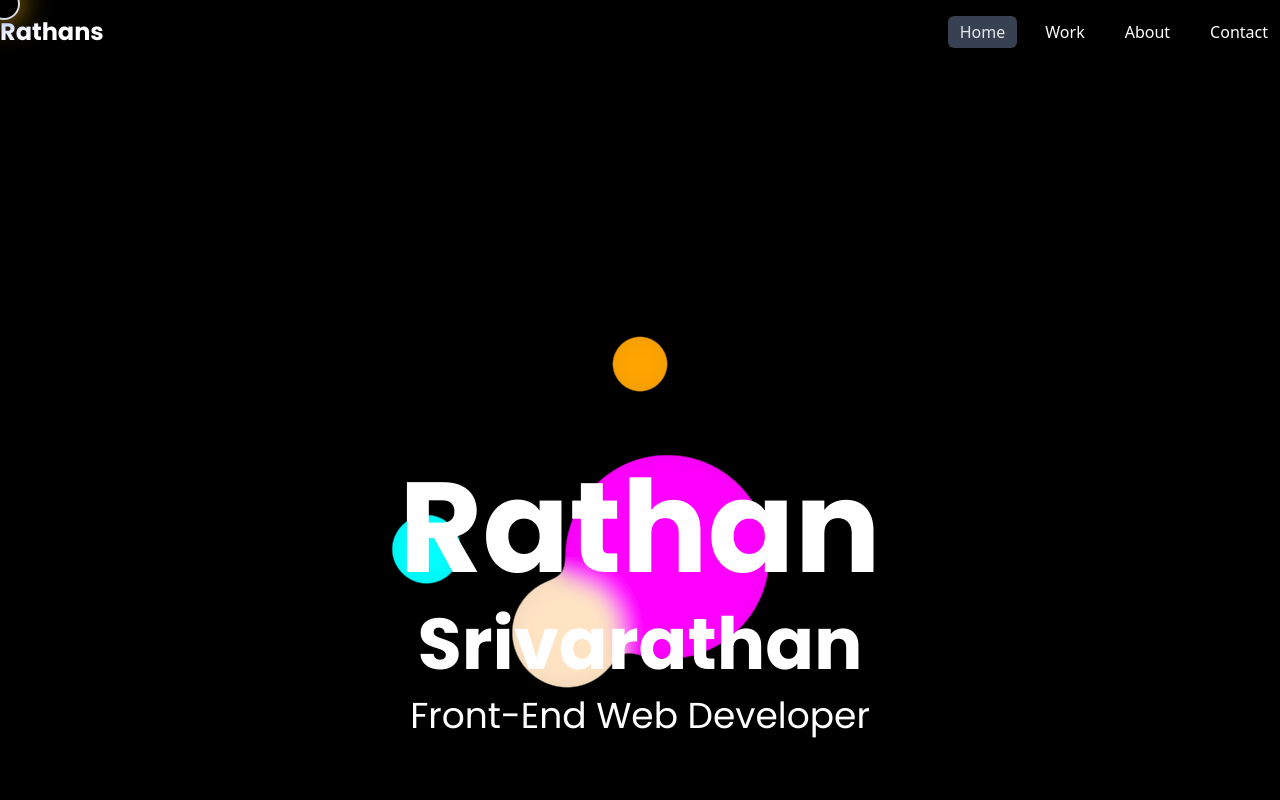
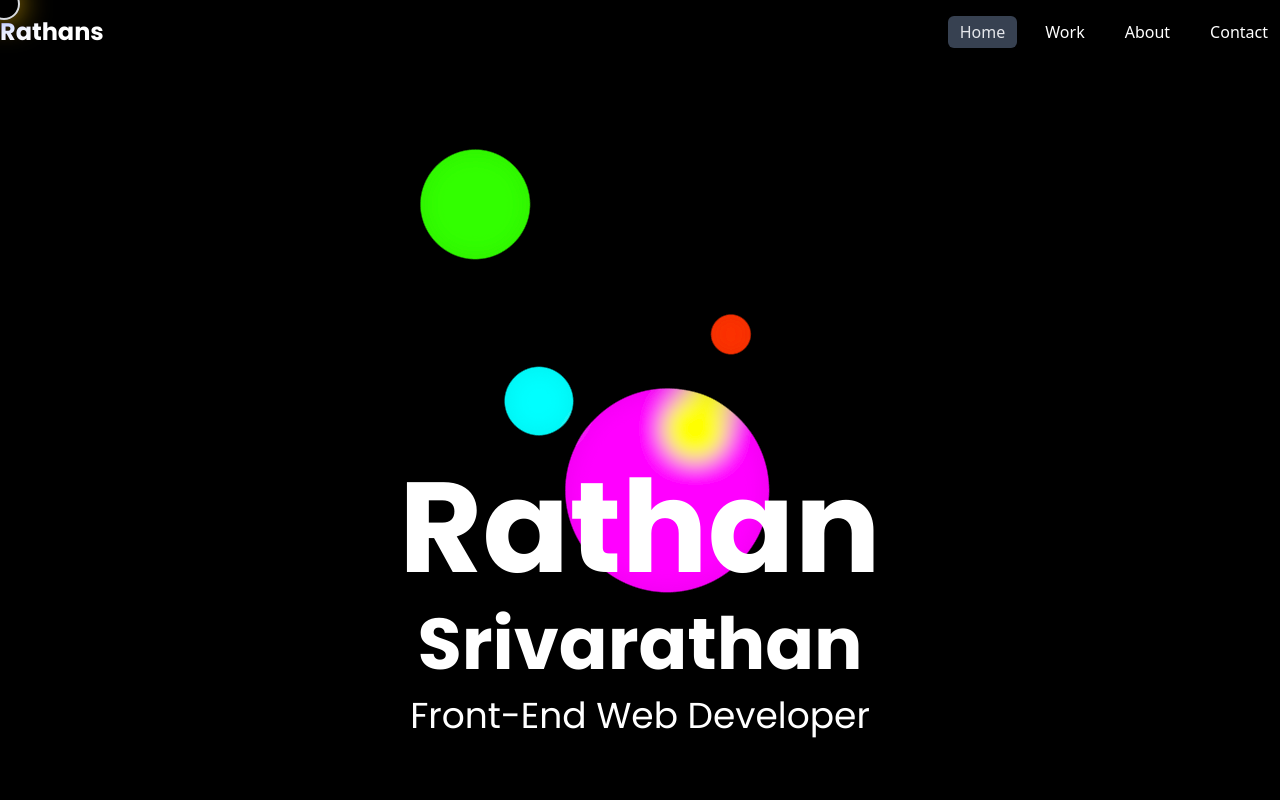
Before and after one commit to R-than/FWD-portfolio, a React (Vite) app: page / in a window 1280 px wide. Shown: the top 800 px of the page. Built offline with nearby package versions, Linux system fonts and the light colour scheme.

Commit message:
updated effects in Blob Component

```diff
--- a/src/components/Blob.jsx
+++ b/src/components/Blob.jsx
@@ -8,11 +8,15 @@ function Blob() {
        const bigBlob = svgRef.current.querySelector('.bigBlob');
        const smallBlob1 = svgRef.current.querySelector('.smallBlob1');
        const smallBlob2 = svgRef.current.querySelector('.smallBlob2');
+       const smallBlob3 = svgRef.current.querySelector('.smallBlob3');
+       const smallBlob4 = svgRef.current.querySelector('.smallBlob4');
 
        if (bigBlob && smallBlob1 && smallBlob2) {
          bigBlob.style.animation = 'orbit 20s infinite linear';
-         smallBlob1.style.animation = 'orbit 15s infinite linear';
-         smallBlob2.style.animation = 'orbit 10s infinite linear reverse';
+         smallBlob1.style.animation = 'orbit 10s infinite linear';
+         smallBlob2.style.animation = 'orbit 20s infinite linear reverse';
+         smallBlob3.style.animation = 'orbit 30s infinite linear reverse';
+         smallBlob4.style.animation = 'orbit 30s infinite linear reverse';
        }
     }, []);
 
@@ -26,14 +30,17 @@ function Blob() {
              </filter>
            </defs>
            <g style={{ filter: 'url(#gooey)' }}>
-             {/* Big bob 1 */}
-             <circle className="bigBlob " cx="55%" cy="60%" r="150" fill="magenta" stroke="black " />
-             {/* Big bob 2 */}
-             <circle className="smallBlob2 " cx="50%" cy="75%" r="80" fill="bisque" stroke="black " />
-             {/* Small bob 1 */}
-             <circle className="smallBlob1 blur-2x1" cx="40%" cy="65%" r="50" fill="cyan" stroke="black" />
-             {/* Small bob 2 */}
-             <circle className="smallBlob2 blur-2x1" cx="50%" cy="45%" r="40" fill="Orange" stroke="black" />
+             {/* Big blob 1 Puprle*/}
+             <circle className="bigBlob " cx="55%" cy="50%" r="150" fill="magenta" stroke="black " />
+             {/* Big blob 1 Yellow*/}
+             <circle className="smallBlob1 " cx="60%" cy="65%" r="50" fill="#FFFF00" stroke="black " />
+             {/* Big blob 2 Green*/}
+             <circle className="smallBlob2 " cx="40%" cy="35%" r="80" fill="#33FF00" stroke="black " />
+             {/* Small blob 3 Cyan*/}
+             <circle className="smallBlob3 blur-2x1" cx="40%" cy="65%" r="50" fill="cyan" stroke="black" />
+             {/* Small blob 4 Red */}
+             <circle className="smallBlob4  blur-2x1" cx="55%" cy="55%" r="30" fill="#FF3300" stroke="black" />
+
            </g>
          </svg>
        </div>
```
